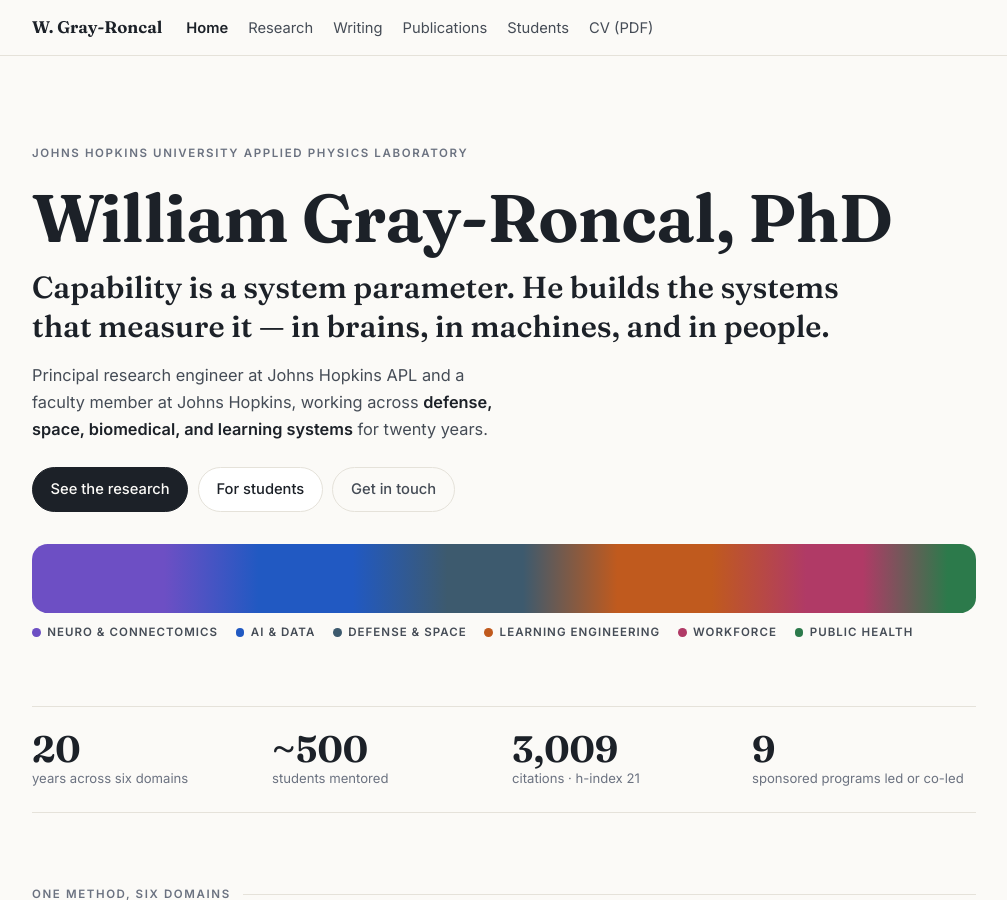
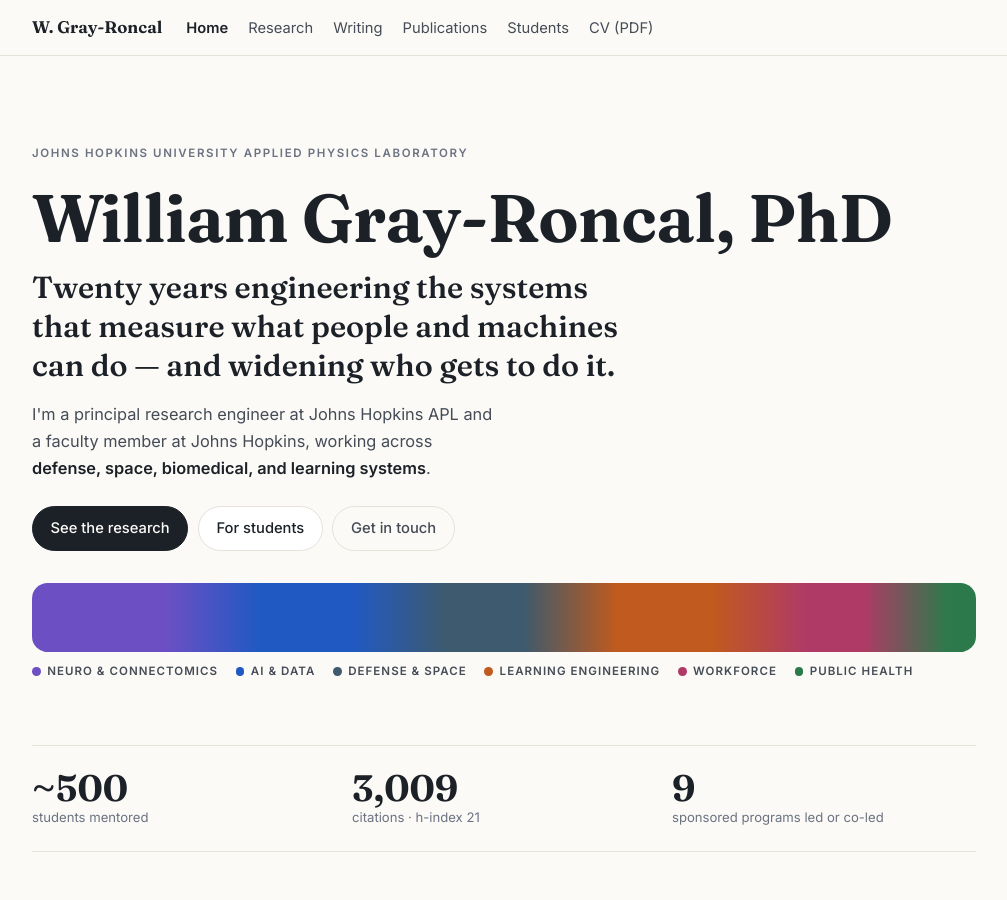
Before and after one commit to wrgr/me, a Jekyll site: the page built from index.html, in a window 1280 px wide and 900 px high. Shown: the whole window, without its empty margins (136-1143 px from the left). Built offline with Jekyll 4.4.1, drawn with Linux system fonts in a browser that asks for light colours.

Commit message:
Replace the borrowed hero tagline with his own, in first person
The hero opened with "Capability is a system parameter" — the casebook's
thesis, and the banner line on capabilitymatters.org. It also appears as an
entry title in _data/writing.yml and as the learning-engineering blurb in
_data/domains.yml, so using it as the personal hero made this site read as an
echo of the LENS project rather than as his own. It also led with the
learning-engineering claim on a site whose deepest body of work is connectomics.

New tagline states the through-line instead of borrowing a slogan, and its
second clause carries the workforce half of the work, which the old line
dropped entirely:

  Twenty years engineering the systems that measure what people and machines
  can do — and widening who gets to do it.

It lives in _data/cv/identity.yml as `tagline`, feeding both the hero and the
meta/social description, so the page's promise and its search snippet cannot
drift apart. _config.yml's description now opens with the same wording.

The hero standfirst moves to first person; the rest of the site stays third
person. No pronoun clash follows, because the three pathway cards directly
below are already pronoun-free.

Also dropped the "20 years across six domains" stat: the tagline now owns that
number, and repeating it in the same viewport read as an editing miss. The
remaining three stats — people, impact, programs — are distinct.

"system parameter" is gone from index.html and still present in writing.yml and
domains.yml, where it belongs.

Co-Authored-By: Claude Fable 5 <noreply@anthropic.com>
Claude-Session: https://claude.ai/code/session_019pD1fYkRA2brqETaSMgRX1

```diff
--- a/_config.yml
+++ b/_config.yml
@@ -1,9 +1,12 @@
 title: William Gray-Roncal, PhD
+# Kept in step with the hero tagline in _data/cv/identity.yml, so the page's
+# promise and its search snippet say the same thing.
 description: >-
-  Principal Research Engineer at the Johns Hopkins University Applied Physics
-  Laboratory. One method, six domains: neuroscience and connectomics, AI and
-  data, defense and space, learning engineering, STEM workforce, and public
-  health.
+  Twenty years engineering the systems that measure what people and machines
+  can do — and widening who gets to do it. Principal Research Engineer at the
+  Johns Hopkins University Applied Physics Laboratory, working across
+  connectomics, AI and data, defense and space, learning engineering, STEM
+  workforce, and public health.
 url: "https://will.grayroncal.com"
 baseurl: ""
 
--- a/_data/cv/identity.yml
+++ b/_data/cv/identity.yml
@@ -28,6 +28,12 @@ roles_strip:
   - Mentor & program builder
   - Learning engineer & educator
 
+# Hero tagline. Feeds the homepage lede and the meta/social description, so
+# the page's promise and its search snippet cannot drift apart.
+tagline: >-
+  Twenty years engineering the systems that measure what people and machines
+  can do — and widening who gets to do it.
+
 summary: >-
   Applies systems engineering methods to complex challenges spanning defense,
   space, biomedical, and learning systems, with expertise in building scalable
--- a/index.html
+++ b/index.html
@@ -5,14 +5,11 @@ title: William Gray-Roncal, PhD
 <header class="masthead masthead--hero">
   <p class="eyebrow">{{ site.data.cv.identity.employer }}</p>
   <h1>{{ site.data.cv.identity.first_name }} <span class="nowrap">{{ site.data.cv.identity.family_name }}</span>, {{ site.data.cv.identity.suffix }}</h1>
-  <p class="lede">
-    Capability is a system parameter. He builds the systems that measure it —
-    in brains, in machines, and in people.
-  </p>
+  <p class="lede">{{ site.data.cv.identity.tagline }}</p>
   <p class="standfirst">
-    Principal research engineer at Johns Hopkins APL and a faculty member at
-    Johns Hopkins, working across <strong>defense, space, biomedical, and
-    learning systems</strong> for twenty years.
+    I'm a principal research engineer at Johns Hopkins APL and a faculty member
+    at Johns Hopkins, working across <strong>defense, space, biomedical, and
+    learning systems</strong>.
   </p>
   <p class="hero-cta">
     <a class="btn btn--primary" href="{{ '/research/' | relative_url }}">See the research</a>
@@ -24,7 +21,6 @@ title: William Gray-Roncal, PhD
 
 <section id="proof" class="statband">
   <ul>
-    <li><span class="stat">20</span><span class="stat-label">years across six domains</span></li>
     <li><span class="stat">~500</span><span class="stat-label">students mentored</span></li>
     <li><span class="stat">3,009</span><span class="stat-label">citations · h-index 21</span></li>
     {%- assign progs = 0 -%}
```
